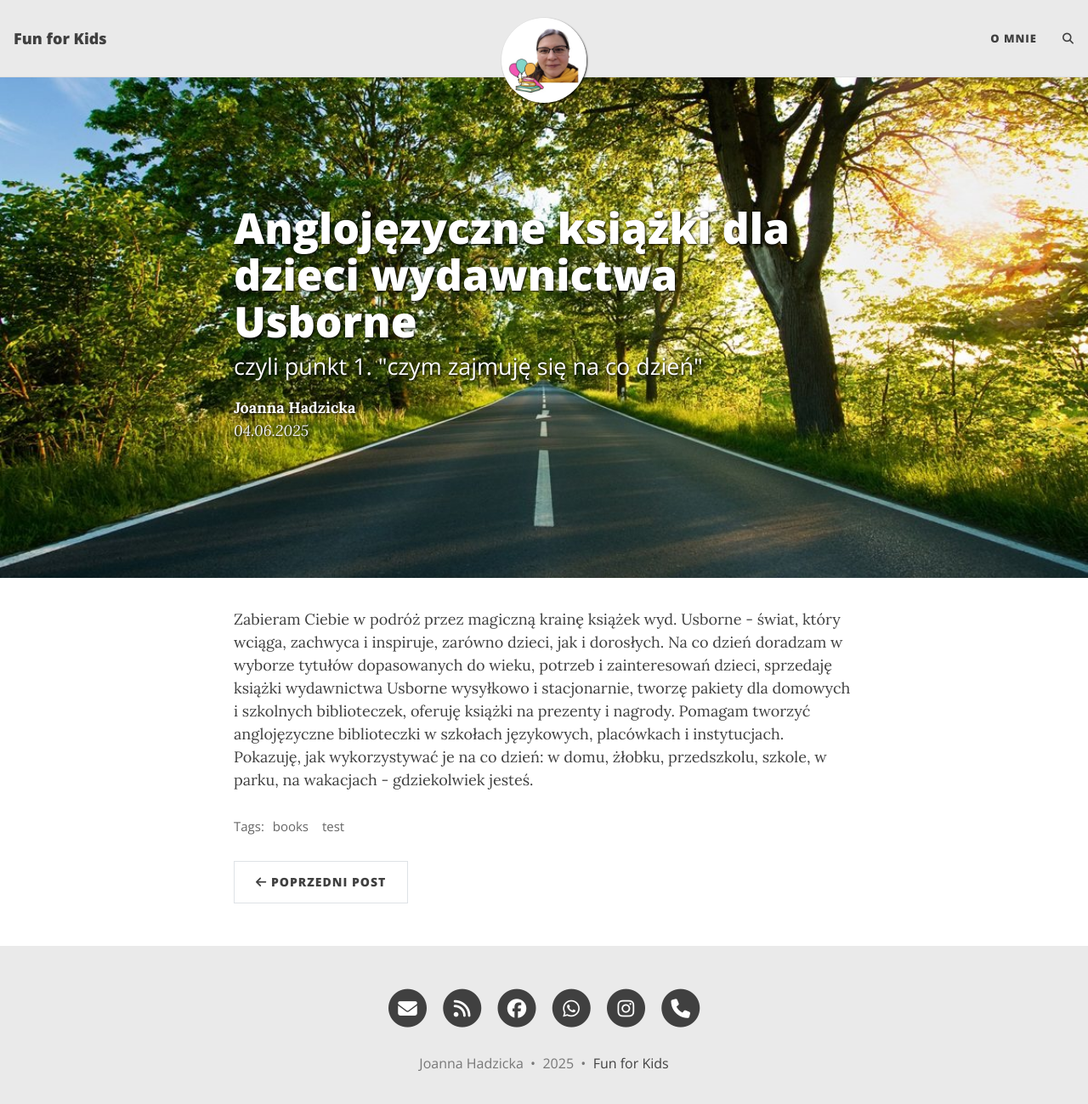
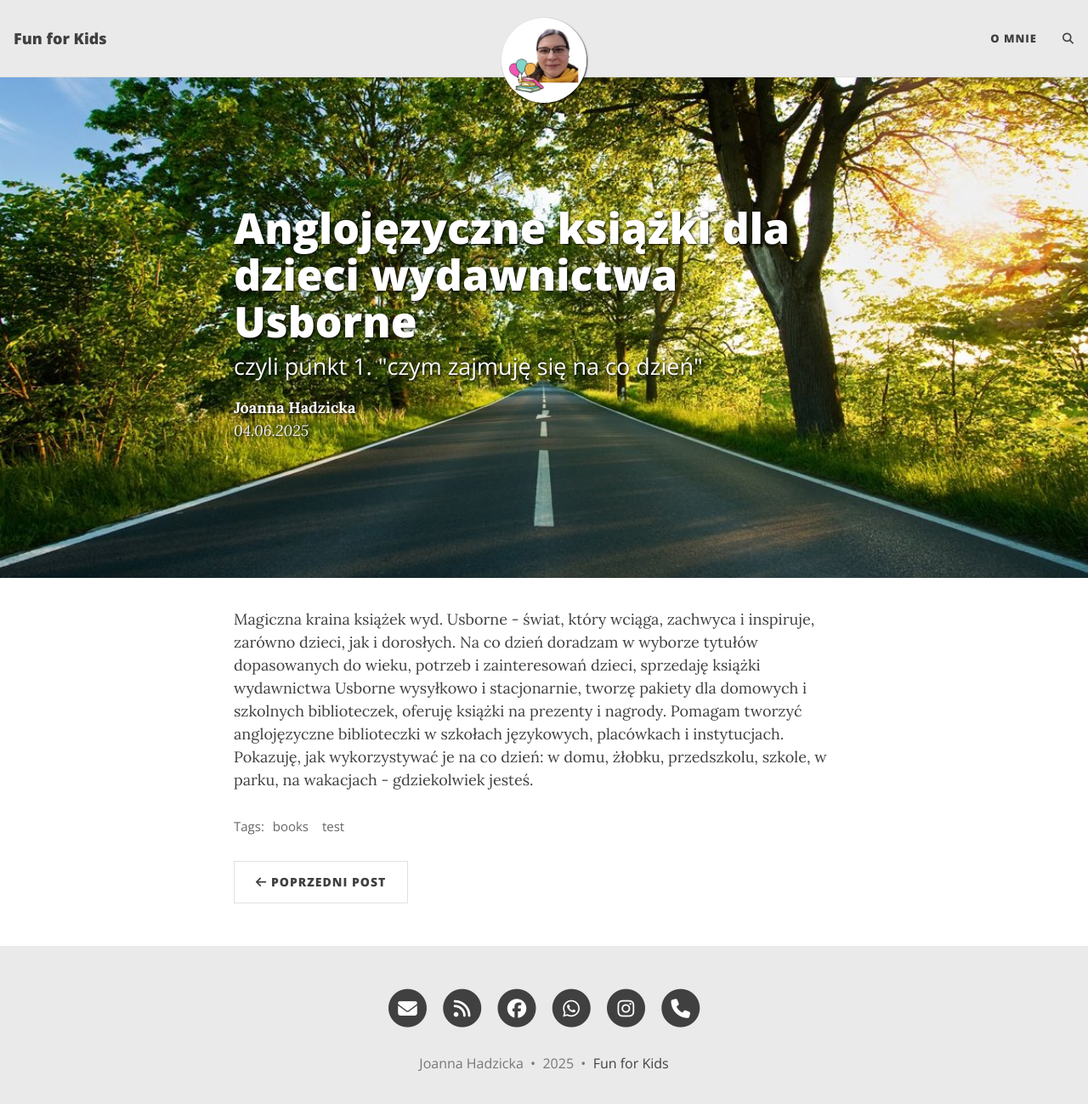
Before and after one commit to PachiaPo/PachiaPo.github.io, a Jekyll site: the page built from _posts/2025-06-04-sample.md, in a window 1280 px wide and 1313 px high. Shown: the top 1299 px of the window at 85% size. Built offline with Jekyll 4.4.1, drawn with Linux system fonts in a browser that asks for light colours; comment, search, counter and statistics services are not loaded.

Commit message:
post miniaturka zmiana

```diff
--- a/_posts/2025-06-04-sample.md
+++ b/_posts/2025-06-04-sample.md
@@ -3,10 +3,10 @@
 title: Anglojęzyczne książki dla dzieci wydawnictwa Usborne
 subtitle: czyli punkt 1. "czym zajmuję się na co dzień"
 cover-img: /assets/img/path.jpg
-thumbnail-img: /assets/img/thumb.png
+thumbnail-img: /assets/img/kiermasz_w_Olowe_20250408.jpg
 share-img: /assets/img/path.jpg
 tags: [books, test]
 author: Joanna Hadzicka
 ---
 
-Zabieram Ciebie w podróż przez magiczną krainę książek wyd. Usborne - świat, który wciąga, zachwyca i inspiruje, zarówno dzieci, jak i dorosłych. Na co dzień doradzam w wyborze tytułów dopasowanych do wieku, potrzeb i zainteresowań dzieci, sprzedaję książki wydawnictwa Usborne wysyłkowo i stacjonarnie, tworzę pakiety dla domowych i szkolnych biblioteczek, oferuję książki na prezenty i nagrody. Pomagam tworzyć anglojęzyczne biblioteczki w szkołach językowych, placówkach i instytucjach. Pokazuję, jak wykorzystywać je na co dzień: w domu, żłobku, przedszkolu, szkole, w parku, na wakacjach - gdziekolwiek jesteś.
+Magiczna kraina książek wyd. Usborne - świat, który wciąga, zachwyca i inspiruje, zarówno dzieci, jak i dorosłych. Na co dzień doradzam w wyborze tytułów dopasowanych do wieku, potrzeb i zainteresowań dzieci, sprzedaję książki wydawnictwa Usborne wysyłkowo i stacjonarnie, tworzę pakiety dla domowych i szkolnych biblioteczek, oferuję książki na prezenty i nagrody. Pomagam tworzyć anglojęzyczne biblioteczki w szkołach językowych, placówkach i instytucjach. Pokazuję, jak wykorzystywać je na co dzień: w domu, żłobku, przedszkolu, szkole, w parku, na wakacjach - gdziekolwiek jesteś.
```
